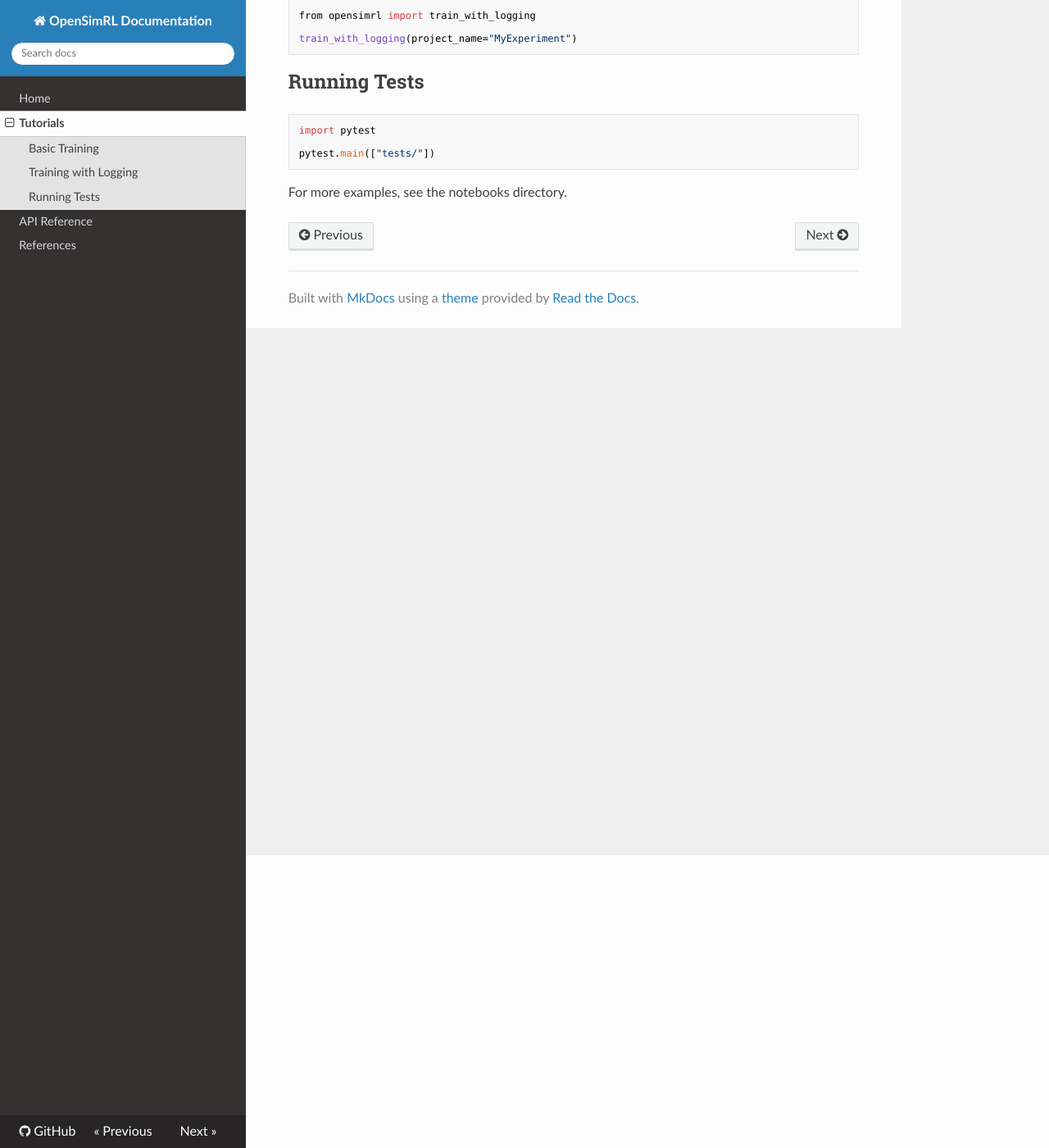
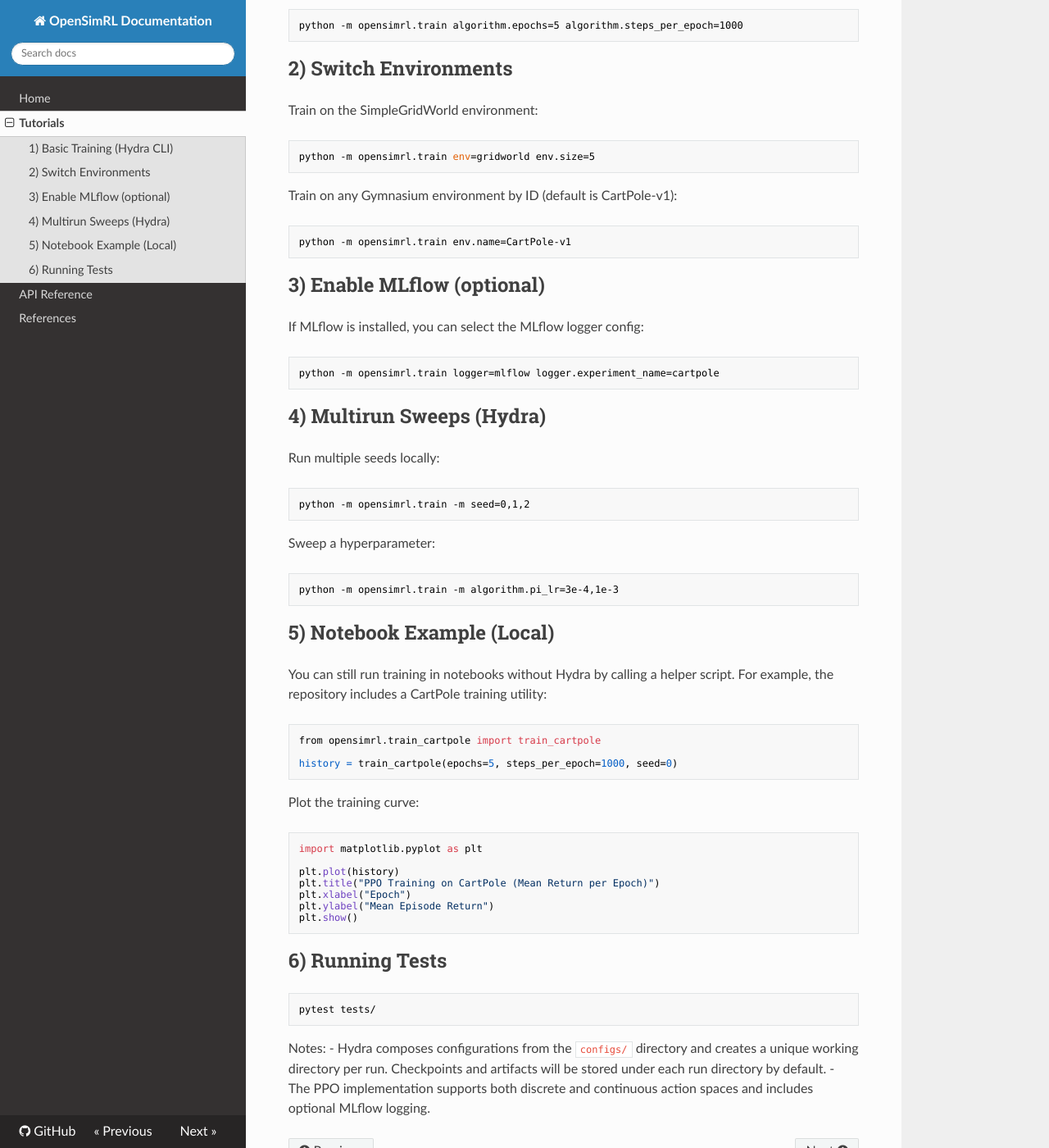
Before and after one commit to aribrin/opensimrl, an MkDocs documentation site: the page built from docs/tutorials.md, in a window 1280 px wide and 1400 px high, scrolled down 357 px. Shown: the whole window at 82% size. Built offline with MkDocs 1.6.1, drawn with Linux system fonts in a browser that asks for light colours; nearby versions of some CDN libraries; some of the changed text lies outside the part shown.

Commit message:
integrated hydra

````diff
--- a/docs/tutorials.md
+++ b/docs/tutorials.md
@@ -1,24 +1,70 @@
 # OpenSimRL Tutorials
 
-## Basic Training
-```python
-from opensimrl import train
-
-rewards = train()
+## 1) Basic Training (Hydra CLI)
+Run the default PPO training on CartPole using Hydra configs:
+```bash
+python -m opensimrl.train
 ```
 
-## Training with Logging
-```python
-from opensimrl import train_with_logging
-
-train_with_logging(project_name="MyExperiment")
+Override hyperparameters from the CLI:
+```bash
+python -m opensimrl.train algorithm.epochs=5 algorithm.steps_per_epoch=1000
 ```
 
-## Running Tests
-```python
-import pytest
-
-pytest.main(["tests/"])
+## 2) Switch Environments
+Train on the SimpleGridWorld environment:
+```bash
+python -m opensimrl.train env=gridworld env.size=5
 ```
 
-For more examples, see the notebooks directory.
+Train on any Gymnasium environment by ID (default is CartPole-v1):
+```bash
+python -m opensimrl.train env.name=CartPole-v1
+```
+
+## 3) Enable MLflow (optional)
+If MLflow is installed, you can select the MLflow logger config:
+```bash
+python -m opensimrl.train logger=mlflow logger.experiment_name=cartpole
+```
+
+## 4) Multirun Sweeps (Hydra)
+Run multiple seeds locally:
+```bash
+python -m opensimrl.train -m seed=0,1,2
+```
+
+Sweep a hyperparameter:
+```bash
+python -m opensimrl.train -m algorithm.pi_lr=3e-4,1e-3
+```
+
+## 5) Notebook Example (Local)
+You can still run training in notebooks without Hydra by calling a helper script.
+For example, the repository includes a CartPole training utility:
+
+```python
+from opensimrl.train_cartpole import train_cartpole
+
+history = train_cartpole(epochs=5, steps_per_epoch=1000, seed=0)
+```
+
+Plot the training curve:
+```python
+import matplotlib.pyplot as plt
+
+plt.plot(history)
+plt.title("PPO Training on CartPole (Mean Return per Epoch)")
+plt.xlabel("Epoch")
+plt.ylabel("Mean Episode Return")
+plt.show()
+```
+
+## 6) Running Tests
+```bash
+pytest tests/
+```
+
+Notes:
+- Hydra composes configurations from the `configs/` directory and creates a unique working directory per run. Checkpoints and artifacts will be stored under each run directory by default.
+- The PPO implementation supports both discrete and continuous action spaces and includes optional MLflow logging.
````
Also changed, not shown: README.md (+29 -3 lines), docs/index.md (+15 -2 lines), 8 other files.
